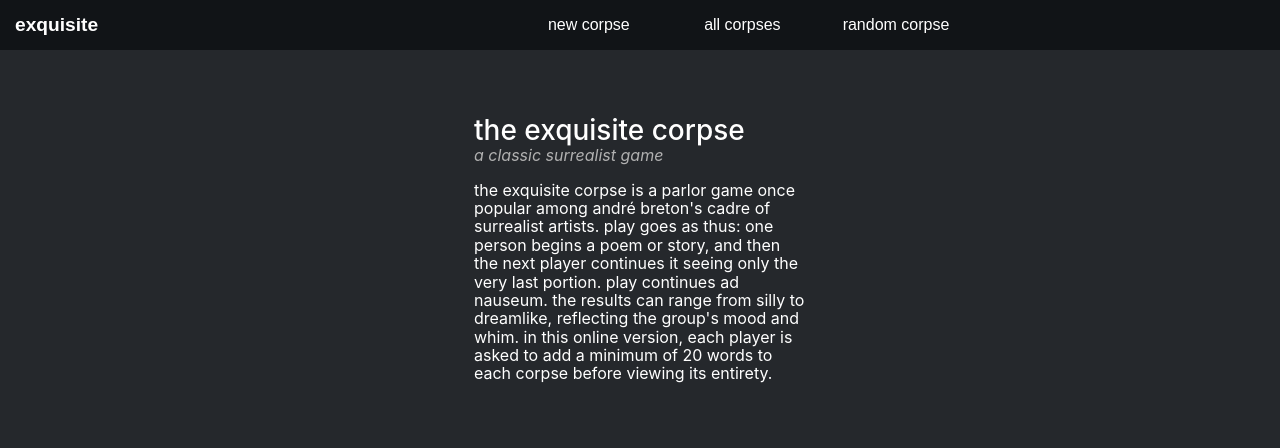
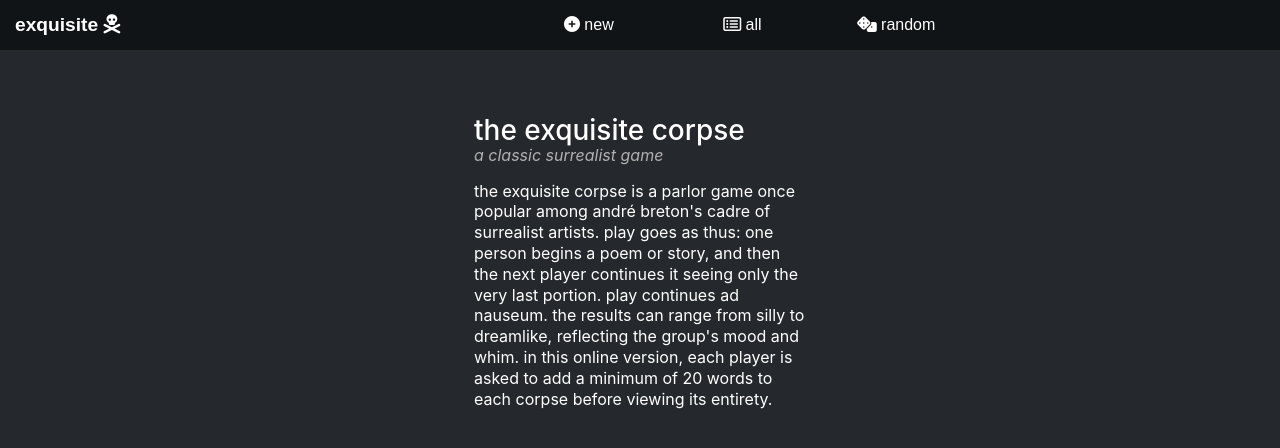
Before and after one commit to revarcline/exquisite_page, a website: page index.html in a window 1280 px wide. Drawn offline with Linux system fonts and the light colour scheme.

Commit message:
fontawesome

```diff
--- a/index.html
+++ b/index.html
@@ -13,7 +13,7 @@
   <body>
     <div class="ms-menu">
       <div class="ms-menu-logo">
-        <p>exquisite</p>
+        <p>exquisite <i class="fas fa-skull-crossbones"></i></p>
       </div>
       <nav class="ms-menu-link">
         <input id="ms-menu-toggle" type="checkbox" />
@@ -21,9 +21,9 @@
           <i class="fa fa-bars"></i>
         </label>
         <ul>
-          <a href="#" id="new-corpse"><li>new corpse</li></a>
-          <a href="#" id="list-all"><li>all corpses</li></a>
-          <a href="#" id-"random-corpse"><li>random corpse</li></a>
+          <a href="#" id="new-corpse"><li><i class="fas fa-plus-circle"></i> new</li></a>
+          <a href="#" id="list-all"><li><i class="far fa-list-alt"></i> all</li></a>
+          <a href="#" id-"random-corpse"><li><i class="fas fa-dice"></i> random</li></a>
         </ul>
       </nav>
     </div>
--- a/index.js
+++ b/index.js
@@ -32,7 +32,7 @@ class CardBuilder {
     this.parent = parent;
   }
 
-  createCard(title, subtitle, content) {
+  createCard(cardInfo) {
     const card = document.createElement("div");
     card.className = "ms-card";
 
@@ -40,14 +40,14 @@ class CardBuilder {
     cardTitle.className = "ms-card-title";
     const h2 = document.createElement("h2");
     const sub = document.createElement("span");
-    h2.innerText = title;
-    sub.innerText = subtitle;
+    h2.innerText = cardInfo.title;
+    sub.innerText = cardInfo.subtitle;
     cardTitle.appendChild(h2);
     cardTitle.appendChild(sub);
 
     const cardContent = document.createElement("div");
     cardContent.className = "ms-card-content";
-    cardContent.innerText = content;
+    cardContent.innerText = cardInfo.content;
     card.appendChild(cardTitle);
     card.appendChild(cardContent);
     this.parent.appendChild(card);
@@ -62,11 +62,13 @@ function loadIntro(container) {
   grid.col1 = grid.buildCol(grid.row1, "intro-col", 4);
 
   const introCard = new CardBuilder(grid.col1);
-  const title = "the exquisite corpse";
-  const subtitle = "a classic surrealist game";
-  const content =
-    " the exquisite corpse is a parlor game once popular among andré breton's cadre of surrealist artists. play goes as thus: one person begins a poem or story, and then the next player continues it seeing only the very last portion. play continues ad nauseum. the results can range from silly to dreamlike, reflecting the group's mood and whim. in this online version, each player is asked to add a minimum of 20 words to each corpse before viewing its entirety.";
-  introCard.createCard(title, subtitle, content);
+  const cardInfo = {
+    title: "the exquisite corpse",
+    subtitle: "a classic surrealist game",
+    content:
+      "the exquisite corpse is a parlor game once popular among andré breton's cadre of surrealist artists. play goes as thus: one person begins a poem or story, and then the next player continues it seeing only the very last portion. play continues ad nauseum. the results can range from silly to dreamlike, reflecting the group's mood and whim. in this online version, each player is asked to add a minimum of 20 words to each corpse before viewing its entirety.",
+  };
+  introCard.createCard(cardInfo);
 }
 
 window.addEventListener("DOMContentLoaded", (e) => {
--- a/style.css
+++ b/style.css
@@ -3,3 +3,7 @@
 #main {
   padding: 3rem;
 }
+
+.ms-card-content {
+  line-height: 1.3;
+}
```
